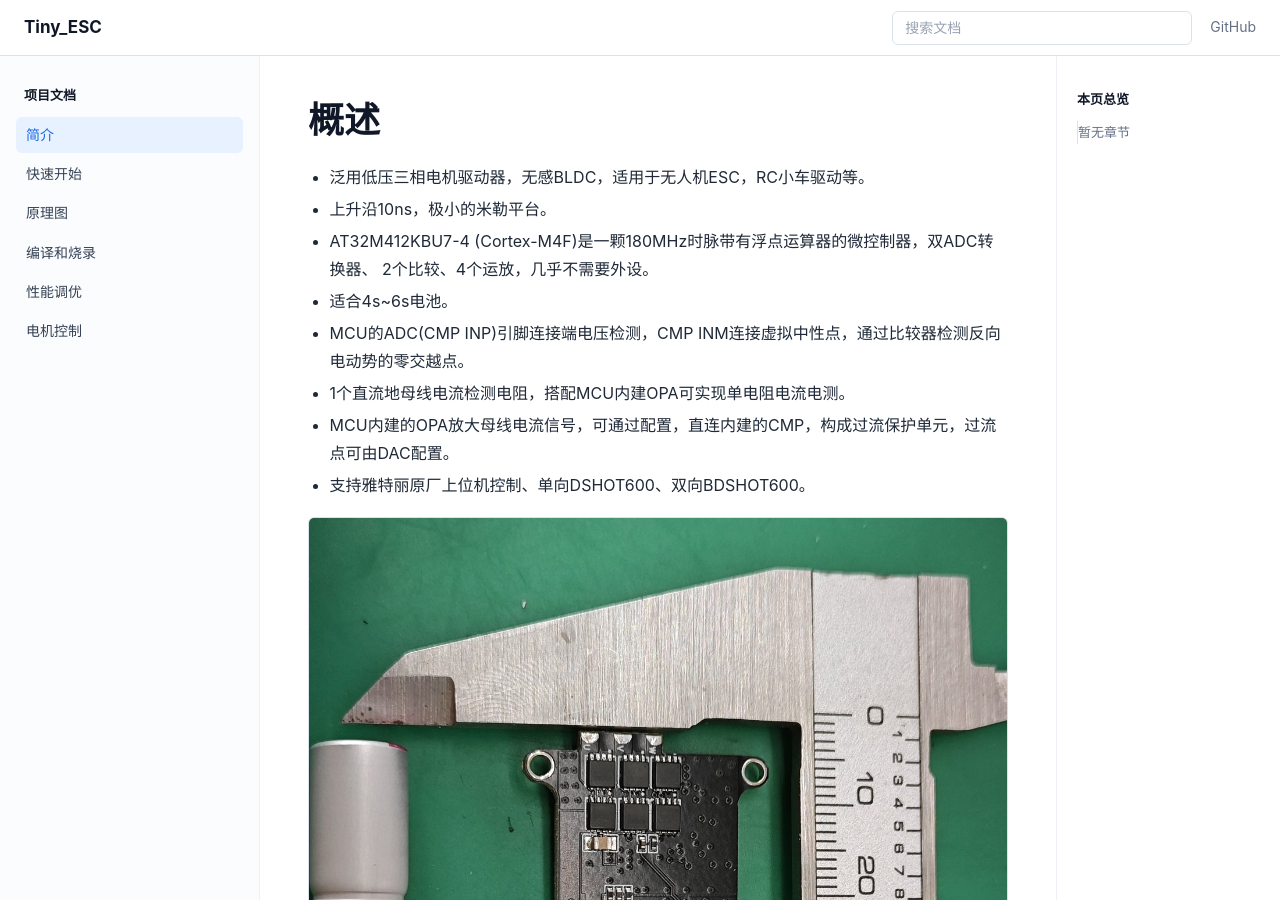
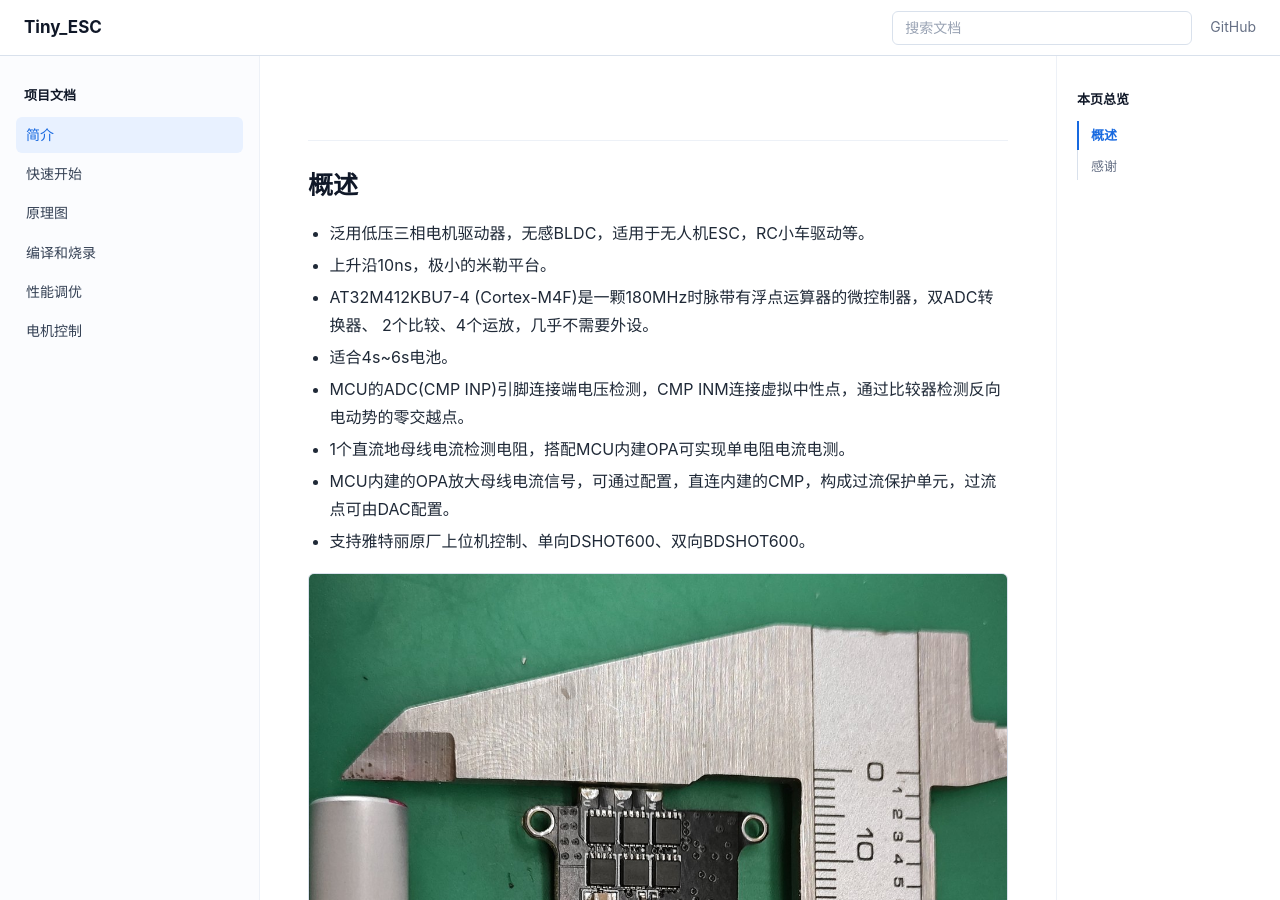
Before and after one commit to BearShang/motor_drv-software, a Jekyll site: the page built from index.md, in a window 1280 px wide and 900 px high. Built offline with Jekyll 4.4.1, drawn with Linux system fonts in a browser that asks for light colours.

Commit message:
继续优化

```diff
--- a/index.md
+++ b/index.md
@@ -2,7 +2,7 @@
 title: 简介
 ---
 
-# 概述
+## 概述
 
 - 泛用低压三相电机驱动器，无感BLDC，适用于无人机ESC，RC小车驱动等。
 - 上升沿10ns，极小的米勒平台。
@@ -17,6 +17,6 @@ title: 简介
 
 <img src="{{ '/docs/pics/width.jpg' | relative_url }}" alt="宽度尺寸图">
 
-# 感谢
+## 感谢
 
 特别感谢雅特丽原厂工程师们的支持！！
```
